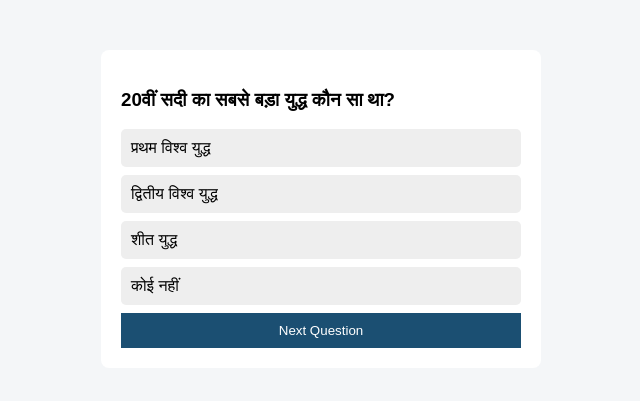
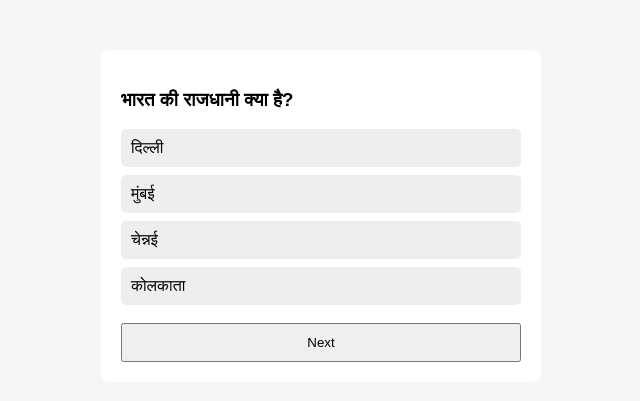
Before and after one commit to sharmarishu3/rishu-mcq-practice-app, a Flask app: page / in a window 1280 px wide. Shown: the top 401 px of the page, without its empty margins (319-959 px from the left). Run offline with Flask 3, Linux system fonts and the light colour scheme.

Commit message:
Final working MCQ app

```diff
--- a/templates/index.html
+++ b/templates/index.html
@@ -6,75 +6,71 @@
 body { font-family: Arial; background:#f4f6f8; }
 .box { width:400px; margin:50px auto; background:white; padding:20px; border-radius:8px; }
 .option { background:#eee; padding:10px; margin:8px 0; cursor:pointer; border-radius:5px; }
-        .btn { width:100%; padding:10px; background:#1b4f72; color:white; border:none; cursor:pointer; }
+.option:hover { background:#ddd; }
+.correct { background:lightgreen; }
+.wrong { background:#ffb3b3; }
+button { width:100%; padding:10px; margin-top:10px; }
 </style>
 </head>
+
 <body>
-
 <div class="box">
-    <h3 id="question"></h3>
+<h3 id="q"></h3>
 
 <div class="option"></div>
 <div class="option"></div>
 <div class="option"></div>
 <div class="option"></div>
 
-    <button class="btn" id="nextBtn">Next Question</button>
+<button onclick="next()">Next</button>
 </div>
 
 <script>
 let questions = [
  {
-    question: "20वीं सदी का सबसे बड़ा युद्ध कौन सा था?",
-    options: ["प्रथम विश्व युद्ध", "द्वितीय विश्व युद्ध", "शीत युद्ध", "कोई नहीं"],
-    answer: "द्वितीय विश्व युद्ध"
+  q:"भारत की राजधानी क्या है?",
+  o:["दिल्ली","मुंबई","चेन्नई","कोलकाता"],
+  a:"दिल्ली"
  },
  {
-    question: "भारत की राजधानी क्या है?",
-    options: ["दिल्ली", "मुंबई", "चेन्नई", "कोलकाता"],
-    answer: "दिल्ली"
+  q:"20वीं सदी का सबसे बड़ा युद्ध कौन सा था?",
+  o:["प्रथम","द्वितीय","शीत","कोई नहीं"],
+  a:"द्वितीय"
  }
 ];
 
-let index = 0;
-let score = 0;
+let i=0, score=0;
+let q=document.getElementById("q");
+let ops=document.querySelectorAll(".option");
 
-const q = document.getElementById("question");
-const options = document.querySelectorAll(".option");
-const nextBtn = document.getElementById("nextBtn");
-
-function load() {
-    q.innerText = questions[index].question;
-    options.forEach((o,i)=>{
-        o.innerText = questions[index].options[i];
-        o.style.background="#eee";
-        o.onclick = ()=>check(o);
+function load(){
+ q.innerText=questions[i].q;
+ ops.forEach((d,j)=>{
+  d.innerText=questions[i].o[j];
+  d.className="option";
+  d.onclick=()=>check(d);
  });
 }
 
-function check(selected){
-    options.forEach(o=>o.onclick=null);
-    if(selected.innerText === questions[index].answer){
-        selected.style.background="lightgreen";
-        score++;
+function check(el){
+ ops.forEach(d=>d.onclick=null);
+ if(el.innerText==questions[i].a){
+  el.classList.add("correct"); score++;
  } else {
-        selected.style.background="#ffb3b3";
+  el.classList.add("wrong");
  }
 }
 
-nextBtn.onclick = ()=>{
-    index++;
-    if(index < questions.length){
-        load();
-    } else {
-        q.innerText = "Test Finished 🎉 Score: "+score+"/"+questions.length;
-        options.forEach(o=>o.style.display="none");
-        nextBtn.style.display="none";
+function next(){
+ i++;
+ if(i<questions.length) load();
+ else {
+  q.innerText="Finished 🎉 Score "+score+"/"+questions.length;
+  ops.forEach(d=>d.style.display="none");
  }
 }
 
 load();
 </script>
-
 </body>
 </html>
```
Lines whose indentation alone changed are shown as unchanged.
